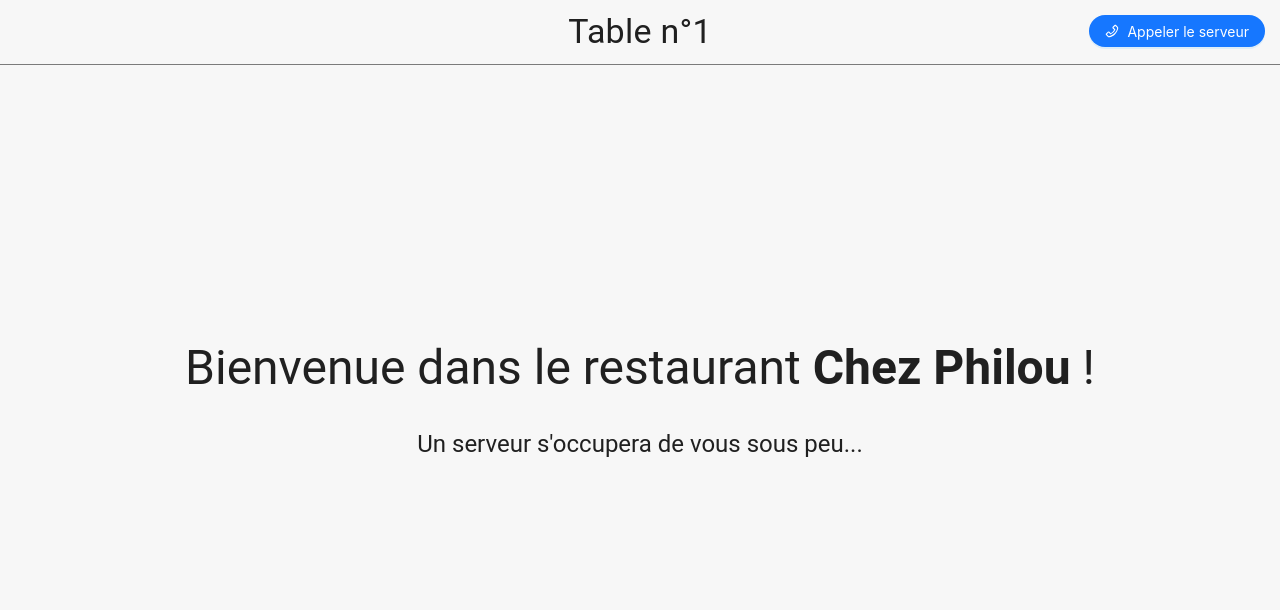
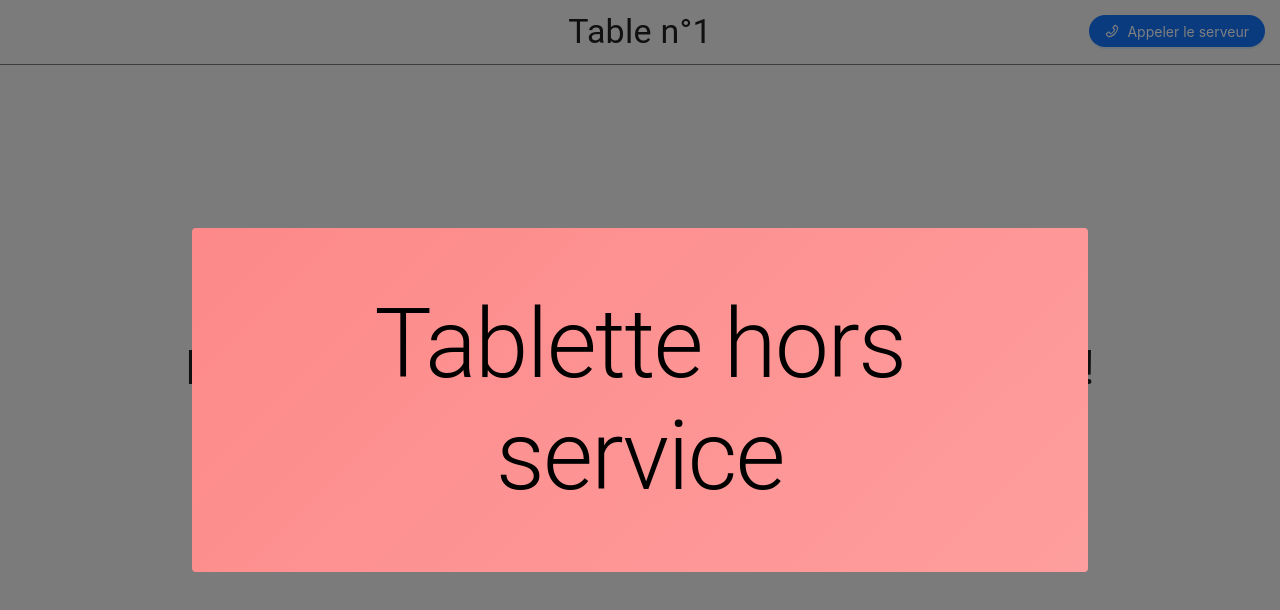
Before and after one commit to CorentinRuiz/chez-philou, a React (Create React App) app in the folder frontend/table-tablette/: page / in a window 1280 px wide. Shown: the top 610 px of the page. Built offline with nearby package versions, Linux system fonts and the light colour scheme; no server answers.

Commit message:
Add error message if connection to BFF is down

```diff
--- a/frontend/table-tablette/src/App.js
+++ b/frontend/table-tablette/src/App.js
@@ -10,17 +10,19 @@ import io from 'socket.io-client';
 import {PREPARATION_IN_PROGRESS, TABLE_AVAILABLE, TABLE_OPEN} from "./components/TableStateConstants";
 import {PhoneOutlined} from "@ant-design/icons";
 import {callWaiter} from "./api/waiter";
+import {Backdrop, Paper, Typography} from "@mui/material";
 
 function App() {
     const TABLE_NUMBER = 1;
     const [notificationApi, notificationContextHolder] = notification.useNotification();
     const [tableInfos, setTableInfos] = useState(null);
     const [callingWaiter, setCallingWaiter] = useState(false);
+    const [outOfService, setOutOfService] = useState(false);
 
     const navigate = useNavigate();
 
     useEffect(() => {
-        if(tableInfos === null) return;
+        if (tableInfos === null) return;
 
         switch (tableInfos.state) {
             case TABLE_AVAILABLE:
@@ -47,7 +49,7 @@ function App() {
         newSocket.on('connect', () => {
             console.log('Connected to websocket', newSocket.id);
             if (wsError) {
-                notificationApi.destroy();
+                setOutOfService(false);
                 notificationApi.info({
                     message: 'Connexion rétablie',
                     description: "Tablette de nouveau opérationnelle"
@@ -58,16 +60,18 @@ function App() {
 
         newSocket.on('TableInfos', (res) => {
             console.log('Table Infos', res);
-            if(parseInt(res.tableNumber) === TABLE_NUMBER) setTableInfos(res);
+            if (parseInt(res.tableNumber) === TABLE_NUMBER) setTableInfos(res);
+        })
+
+        newSocket.on('connect_error', () => {
+            if (wsError) return;
+            setOutOfService(true);
+            wsError = true;
         })
 
         newSocket.on('disconnect', () => {
             console.log('Disconnected from websocket');
-            notificationApi.error({
-                message: 'Erreur sur la tablette',
-                duration: -1,
-                description: "Veuillez vous rapprocher d'un serveur"
-            });
+            setOutOfService(true);
             wsError = true;
         });
     }, []);
@@ -111,12 +115,24 @@ function App() {
             });
     }
 
+    const backdropPaperStyle = {
+        width: '70%',
+        paddingInline: '30px',
+        paddingBlock: '60px',
+    }
+
     return (
         <Layout style={layoutStyle}>
             {notificationContextHolder}
 
+            <Backdrop open={outOfService} style={{zIndex: 2}}>
+                <Paper elevation={0} style={backdropPaperStyle} id="paper-backdrop-error">
+                        <Typography textAlign="center" variant="h1">Tablette hors service</Typography>
+                </Paper>
+            </Backdrop>
+
             <Header style={headerStyle}>
-                <Button  style={callWaiterButtonStyle} type="primary" shape="round"
+                <Button style={callWaiterButtonStyle} type="primary" shape="round"
                         icon={<PhoneOutlined/>} onClick={onCallWaiter} loading={callingWaiter}
                         size="middle">Appeler le serveur</Button>
 
--- a/frontend/table-tablette/src/styles/paperGradientAnimation.css
+++ b/frontend/table-tablette/src/styles/paperGradientAnimation.css
@@ -10,6 +10,15 @@
 #paper-gradient-animation-ready {
     color: black;
     background: linear-gradient(-45deg, rgba(44, 76, 65, 0.8), rgba(188, 195, 144, 0.8), rgba(98, 141, 59, 0.8));
+    background-size: 400% 400%;
+    -webkit-animation: Gradient 15s ease infinite;
+    -moz-animation: Gradient 15s ease infinite;
+    animation: Gradient 15s ease infinite;
+}
+
+#paper-backdrop-error {
+    color: black;
+    background: linear-gradient(-45deg, rgb(255, 168, 168), rgb(252, 127, 127), rgb(238, 161, 100));
     background-size: 400% 400%;
     -webkit-animation: Gradient 15s ease infinite;
     -moz-animation: Gradient 15s ease infinite;
```
Also changed, not shown: 1 other file (tests, documents, lock files or other folders).
